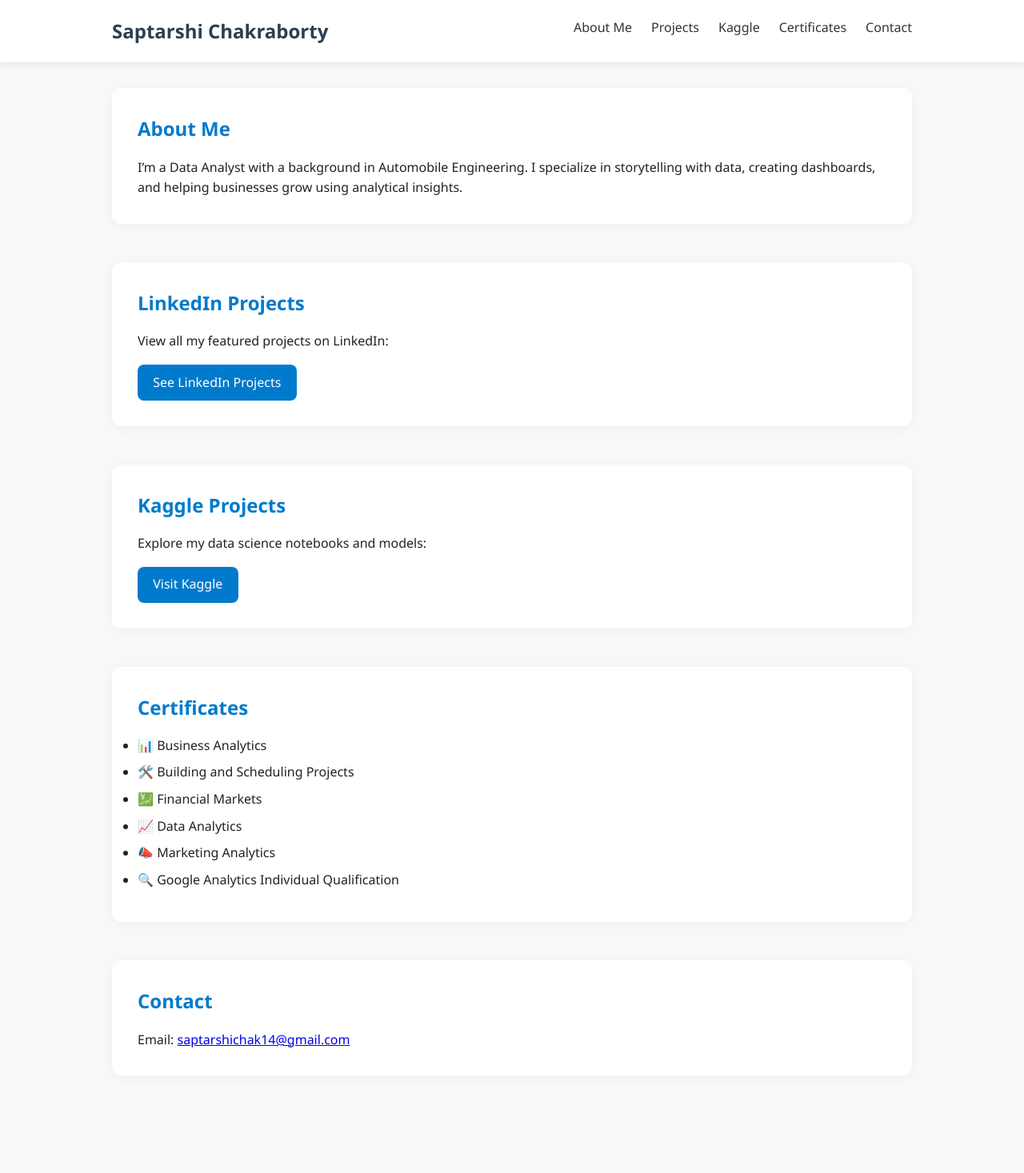
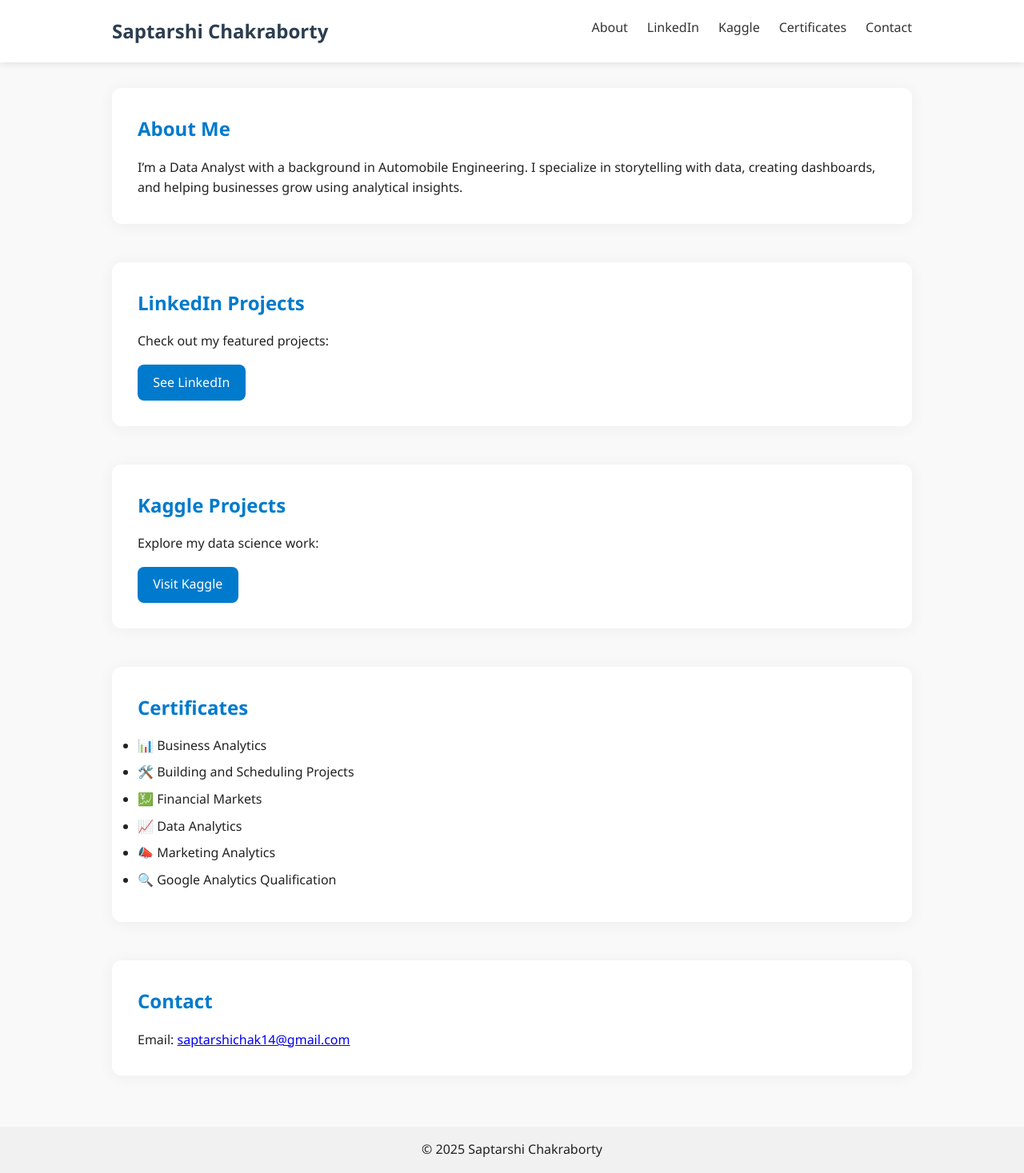
Before and after one commit to SaptarshiChakraborty/My-portfolio, a plain HTML site: page index.html in a window 1280 px wide. Shown: the whole page at 80% size. Before the commit the page ends 1393 px from the top, so only its background shows below. Drawn offline with nearby package versions, Linux system fonts and the light colour scheme.

Commit message:
Update index.html

```diff
--- a/index.html
+++ b/index.html
@@ -5,6 +5,7 @@
     <meta name="viewport" content="width=device-width, initial-scale=1.0"/>
     <title>Saptarshi Chakraborty | Portfolio</title>
     <link rel="stylesheet" href="style.css" />
+    <script src="https://unpkg.com/scrollreveal"></script>
   </head>
   <body>
     <header>
@@ -12,8 +13,8 @@
         <h1>Saptarshi Chakraborty</h1>
         <nav>
           <ul>
-          <li><a href="#about">About Me</a></li>
-          <li><a href="#linkedin-projects">Projects</a></li>
+            <li><a href="#about">About</a></li>
+            <li><a href="#linkedin-projects">LinkedIn</a></li>
             <li><a href="#kaggle">Kaggle</a></li>
             <li><a href="#certificates">Certificates</a></li>
             <li><a href="#contact">Contact</a></li>
@@ -23,24 +24,24 @@
     </header>
 
     <main>
-    <section id="about">
+      <section id="about" class="reveal">
         <h2>About Me</h2>
         <p>I’m a Data Analyst with a background in Automobile Engineering. I specialize in storytelling with data, creating dashboards, and helping businesses grow using analytical insights.</p>
       </section>
 
-    <section id="linkedin-projects">
+      <section id="linkedin-projects" class="reveal">
         <h2>LinkedIn Projects</h2>
-      <p>View all my featured projects on LinkedIn:</p>
-      <a class="btn" href="https://www.linkedin.com/in/saptarshichakraborty14/details/featured/" target="_blank">See LinkedIn Projects</a>
+        <p>Check out my featured projects:</p>
+        <a class="btn" href="https://www.linkedin.com/in/saptarshichakraborty14/details/featured/" target="_blank">See LinkedIn</a>
       </section>
 
-    <section id="kaggle">
+      <section id="kaggle" class="reveal">
         <h2>Kaggle Projects</h2>
-      <p>Explore my data science notebooks and models:</p>
+        <p>Explore my data science work:</p>
         <a class="btn" href="https://www.kaggle.com/vampsinatra/code" target="_blank">Visit Kaggle</a>
       </section>
 
-    <section id="certificates">
+      <section id="certificates" class="reveal">
         <h2>Certificates</h2>
         <ul>
           <li>📊 Business Analytics</li>
@@ -48,10 +49,28 @@
           <li>💹 Financial Markets</li>
           <li>📈 Data Analytics</li>
           <li>📣 Marketing Analytics</li>
-        <li>🔍 Google Analytics Individual Qualification</li>
+          <li>🔍 Google Analytics Qualification</li>
         </ul>
       </section>
 
-    <section id="contact">
+      <section id="contact" class="reveal">
         <h2>Contact</h2>
-      <p>Email: <a href="mailto:saptarshichak14@gmail.com">saptarshichak14@gmail.com
+        <p>Email: <a href="mailto:saptarshichak14@gmail.com">saptarshichak14@gmail.com</a></p>
+      </section>
+    </main>
+
+    <footer>
+      <p>© 2025 Saptarshi Chakraborty</p>
+    </footer>
+
+    <script>
+      ScrollReveal().reveal('.reveal', {
+        distance: '30px',
+        duration: 800,
+        easing: 'ease-in-out',
+        origin: 'bottom',
+        interval: 200
+      });
+    </script>
+  </body>
+</html>
```
Lines whose indentation alone changed are shown as unchanged.
